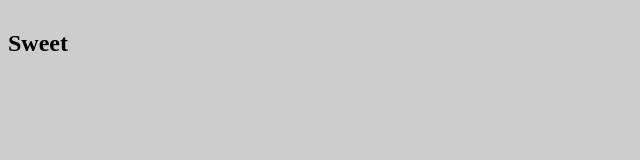
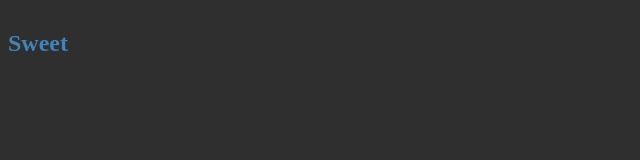
Before and after one commit to graysky/graysky.github.com, a plain HTML site: page index.html in a window 1280 px wide. Shown: the whole page, without its empty margins (0-640 px from the left). Drawn offline with Linux system fonts and the light colour scheme.

Commit message:
quick and dirty

```diff
--- a/index.html
+++ b/index.html
@@ -3,9 +3,9 @@
 <title>graysky @ github</title>
 </head>
 
-<body style="background-color: #cdcdcd">
+<body style="background-color: #2f2f2f">
 
-<h2 style="margin-left: auto; margin-right: auto; margin-top: 30px; color: black">Sweet</h2>
+<h2 style="margin-left: auto; margin-right: auto; margin-top: 30px; color: steelblue">Sweet</h2>
 
 </body>
 </html>
```
